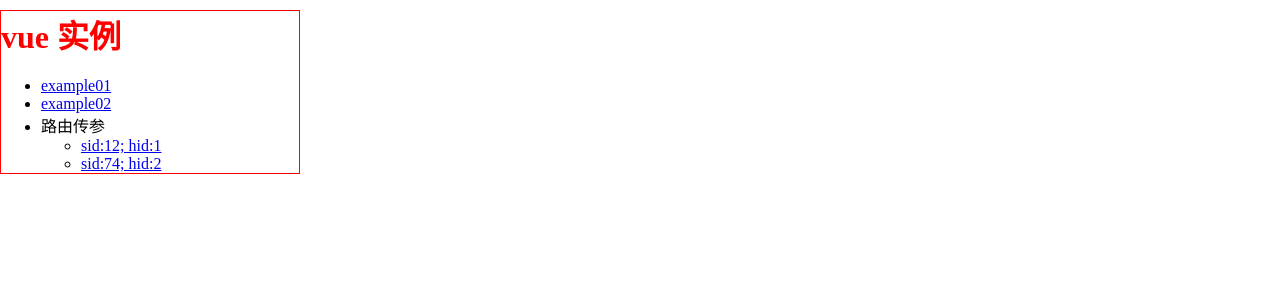
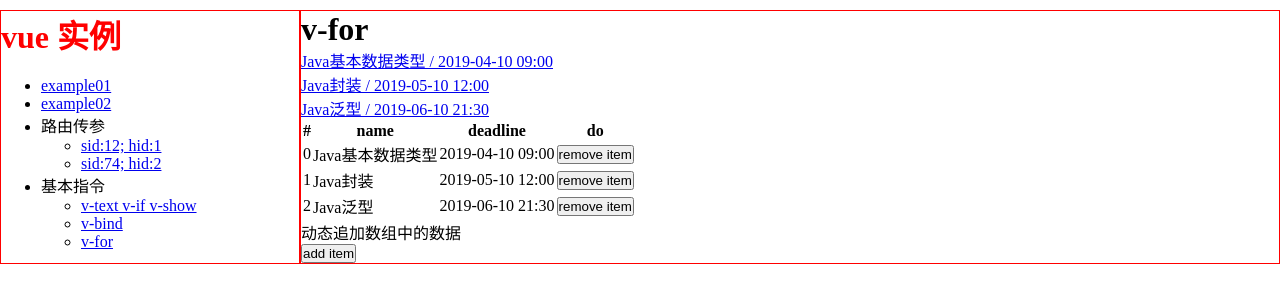
Before and after one commit to ErjianGao/vue-examples, a Vue app: page /#/example04-03 in a window 1280 px wide. Shown: the top 302 px of the page. Built offline with nearby package versions, Linux system fonts and the light colour scheme.

Commit message:
learn directives

```diff
--- a/src/views/About.vue
+++ /dev/null
@@ -1,5 +0,0 @@
-<template>
-  <div class="about">
-    <h1>This is an about page</h1>
-  </div>
-</template>
--- /dev/null
+++ b/src/views/example04/Example04-01.vue
@@ -0,0 +1,43 @@
+<template>
+  <div>
+    <h1>v-text</h1>
+    <p>
+      <span v-text="message"></span>
+    </p>
+    <h1>v-if</h1>
+    <!-- 如果true，则显示p，如果为false则不进行渲染 -->
+    <p v-if="user.level == 'admin'">此内容仅admin可见</p>
+
+    <template v-if="userNameLogin">
+      <p>第1个input会被复用，输入的信息切换时会保存，应该加入一个key</p>
+      <input placeholder="Enter your username" key="key1" />
+      <br />
+      <input type="password" placeholder="Enter your password" />
+    </template>
+    <template v-else>
+      <input placeholder="Enter your KEY" key="key2" />
+    </template>
+
+    <br />
+    <button v-on:click="changeInput">切换</button>
+    <h1>v-show</h1>
+    <!-- 只是display为none，用户可以看到源码 -->
+    <p v-show="close">此内容仅close为true可见</p>
+  </div>
+</template>
+<script>
+export default {
+  data: () => ({
+    message: "hello world",
+    admin: true,
+    userNameLogin: true,
+    user: { username: "BO", level: "admin" },
+    close: true
+  }),
+  methods: {
+    changeInput() {
+      this.userNameLogin = !this.userNameLogin;
+    }
+  }
+};
+</script>
--- /dev/null
+++ b/src/views/example04/Example04-02.vue
@@ -0,0 +1,52 @@
+<template>
+  <div>
+    <h1>v-bind</h1>
+    <p>
+      <label>
+        <input type="checkbox" @click="setAgree" />
+        同意以上条款
+      </label>
+      <br />
+      <!-- 将disabled属性与disabled值绑定 -->
+      <button v-bind:disabled="disabled">提交</button>
+    </p>
+
+    <!-- 类绑定，如果active为真，则使用bg-red类，可以绑定很多个类 -->
+    <p
+      @mouseenter="actived"
+      @mouseleave="deActived"
+      :class="{ 'bg-red': active }"
+    >
+      Lorem ipsum, dolor sit amet consectetur adipisicing elit. Natus suscipit
+      magnam eveniet ea exercitationem earum saepe. Lorem ipsum dolor sit amet
+      consectetur, adipisicing elit. Sapiente suscipit quas corporis distinctio
+      ducimus ipsum repudiandae?
+    </p>
+  </div>
+</template>
+
+<script>
+export default {
+  data: () => ({
+    disabled: true,
+    active: false
+  }),
+  methods: {
+    setAgree() {
+      this.disabled = !this.disabled;
+    },
+    actived() {
+      this.active = true;
+    },
+    deActived() {
+      this.active = false;
+    }
+  }
+};
+</script>
+
+<style scoped>
+.bg-red {
+  background: red;
+}
+</style>
--- /dev/null
+++ b/src/views/example04/Example04-03.vue
@@ -0,0 +1,74 @@
+<template>
+  <div>
+    <h1>v-for</h1>
+    <ul>
+      <li v-for="h in homeworks" :key="h.id">
+        <!-- 静态路径加变量实现动态路由 -->
+        <router-link v-bind:to="'/homeworks/' + h.id">
+          <!-- <router-link :to="`/homeworks/${h.id}`"> -->
+          {{ h.name }} / {{ formatDate(h.deadline) }}
+        </router-link>
+      </li>
+    </ul>
+
+    <table>
+      <thead>
+        <tr>
+          <th>#</th>
+          <th>name</th>
+          <th>deadline</th>
+          <th>do</th>
+        </tr>
+      </thead>
+      <tbody>
+        <!-- 返回两个参数，使用唯一的索引，从0开始 -->
+        <tr v-for="(h, index) in homeworks" :key="index">
+          <td>{{ index }}</td>
+          <td>{{ h.name }}</td>
+          <td>{{ formatDate(h.deadline) }}</td>
+          <td>
+            <button @click="removeItem(index)">remove item</button>
+          </td>
+        </tr>
+      </tbody>
+    </table>
+    <p>动态追加数组中的数据</p>
+    <button @click="addItem">add item</button>
+  </div>
+</template>
+<script>
+export default {
+  data: () => ({
+    homeworks: [
+      { id: 1, name: "Java基本数据类型", deadline: "2019-04-10T09:00" },
+      { id: 2, name: "Java封装", deadline: "2019-05-10T12:00" },
+      { id: 3, name: "Java泛型", deadline: "2019-06-10T21:30" }
+    ]
+  }),
+  computed: {
+    formatDate() {
+      // 替换T，取消秒
+      return date => date.replace("T", " ").substring(0, 16);
+    }
+  },
+  methods: {
+    addItem() {
+      // 在最后添加
+      this.$set(this.homeworks, this.homeworks.length, {
+        id: this.homeworks.length + 1,
+        name: "Java多线程",
+        deadline: new Date().toISOString()
+      });
+    },
+    removeItem(index) {
+      // 数组，索引
+      this.$delete(this.homeworks, index);
+    }
+  }
+};
+</script>
+<style scoped>
+ul {
+  list-style: none;
+}
+</style>
--- a/src/views/sidebar.vue
+++ b/src/views/sidebar.vue
@@ -20,6 +20,20 @@
           </li>
         </ul>
       </li>
+      <li>
+        基本指令
+        <ul>
+          <li>
+            <router-link to="/example04-01">v-text v-if v-show</router-link>
+          </li>
+          <li>
+            <router-link to="/example04-02">v-bind</router-link>
+          </li>
+          <li>
+            <router-link to="/example04-03">v-for</router-link>
+          </li>
+        </ul>
+      </li>
     </ul>
   </div>
 </template>
```
Also changed, not shown: src/router/index.js (+12 -0 lines), src/views/Home.vue (deleted, +0 -18 lines).
